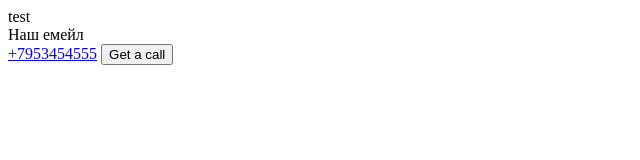
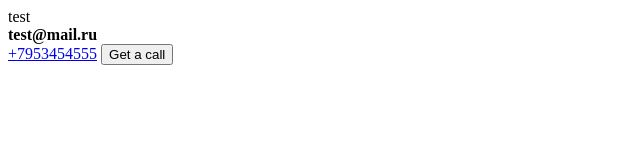
Before and after one commit to Camelotnoname/new-project, a plain HTML site: page index.html in a window 1280 px wide. Shown: the full height of the page, 0-640 px from the left. Drawn offline with Linux system fonts and the light colour scheme.

Commit message:
Added mail address

```diff
--- a/index.html
+++ b/index.html
@@ -3,7 +3,7 @@
 <body>
 	<header>
 		<div>
-			Наш емейл
+			<b href="email:test@mail.ru">test@mail.ru</b>
 		</div>
 		<div>
 			<a href="tel:+7953454555">+7953454555</a>
```
